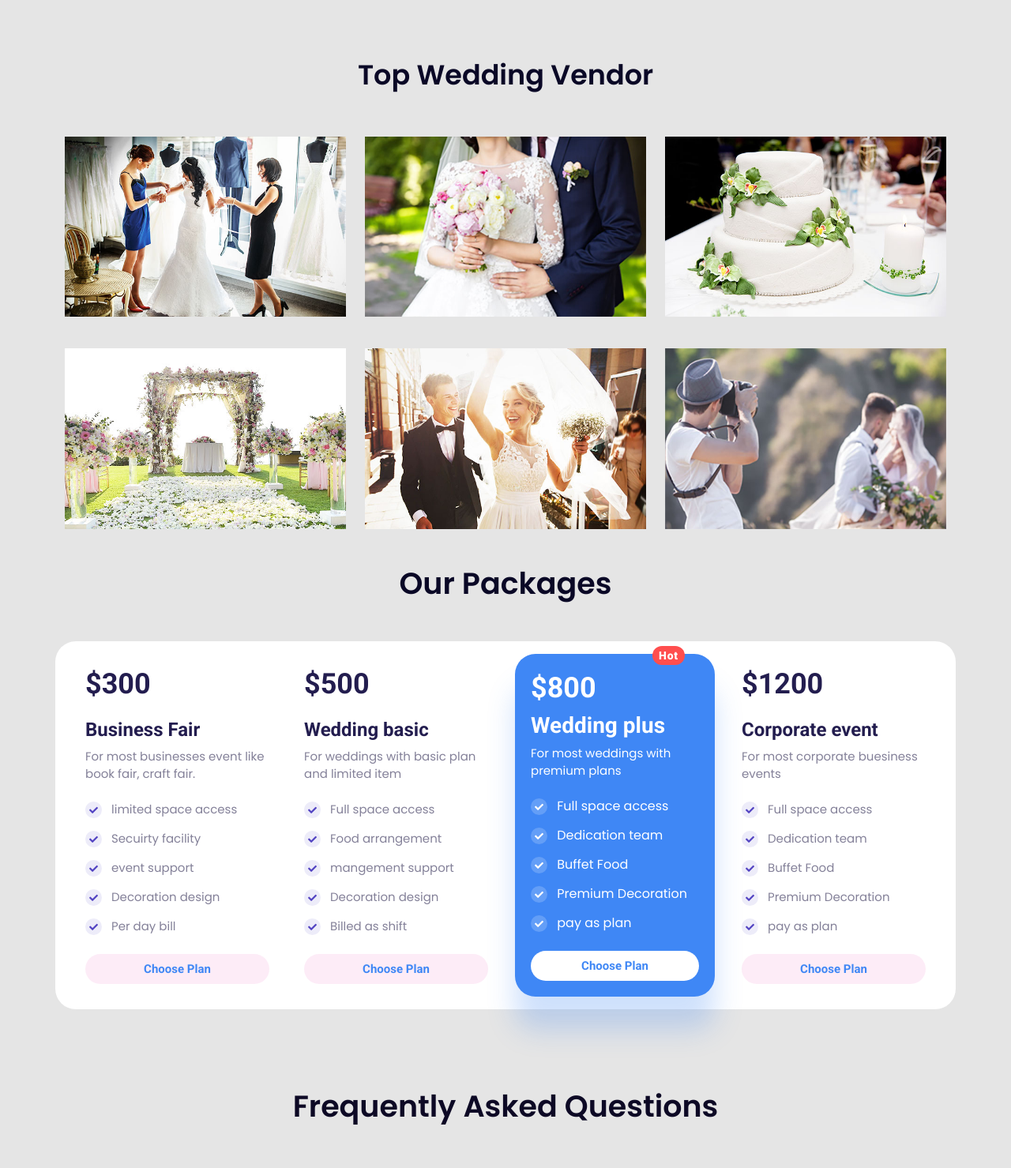
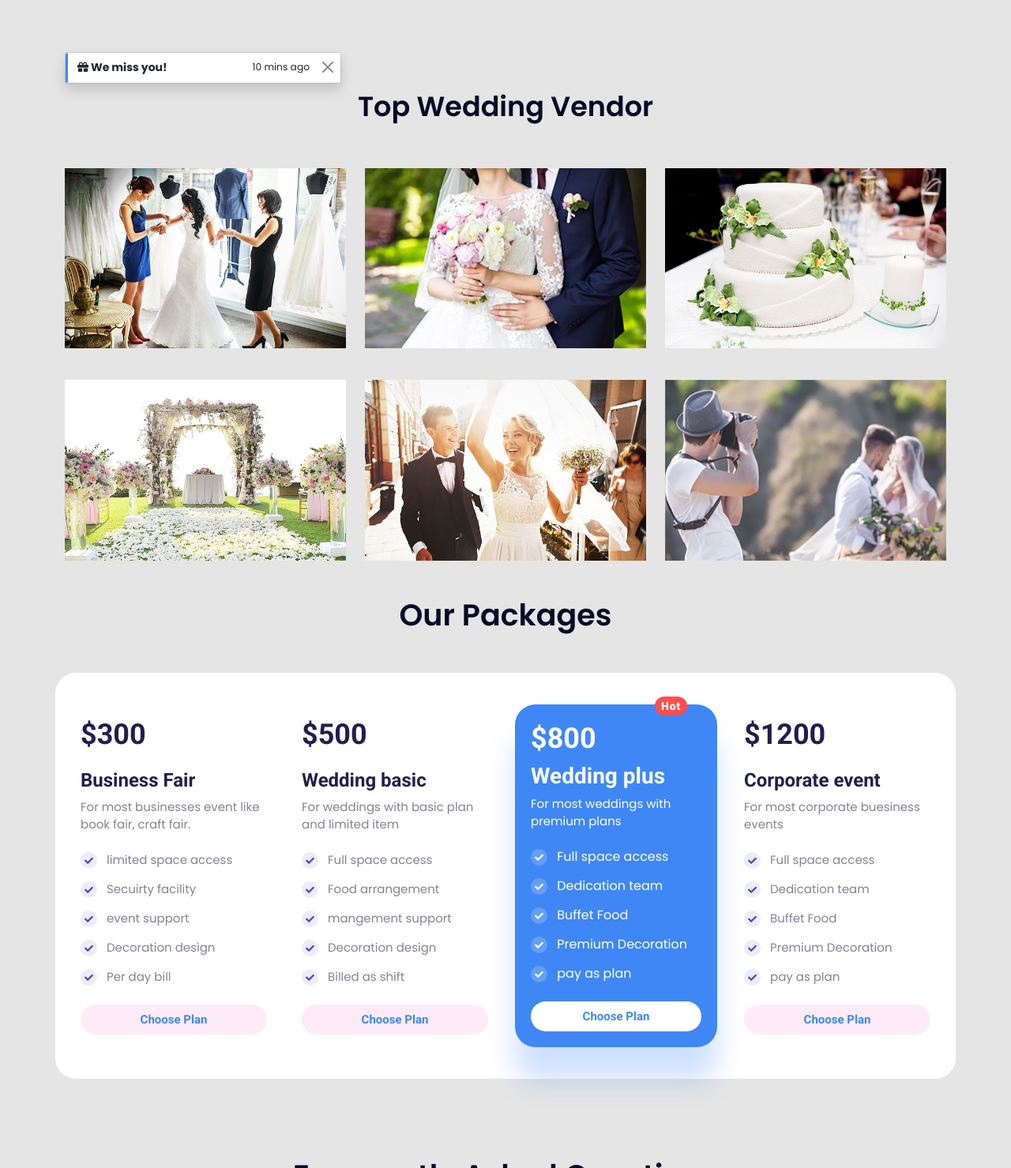
Before and after one commit to codermdshakil/convention-center, a plain HTML site: page index.html in a window 1280 px wide. Shown: the part 1010-2489 px from the top of the page at 79% size. Drawn offline with nearby package versions, Linux system fonts and the light colour scheme.

Commit message:
toast added

```diff
--- a/css/style.css
+++ b/css/style.css
@@ -45,10 +45,6 @@ home-section starts here
 .home-section{
     margin: 0px;
     padding:0px;
-}
-.carousel-item{
-    background: linear-gradient(180deg, rgba(0, 0, 0, 0.55) 21.92%, rgba(0, 0, 0, 0.418) 160.04%, rgba(0, 0, 0, 0.121) 160.06%), url(.jpg);
-    border-radius: 0px 0px 5px 5px;
 }
 .carousel-caption h1{
     font-style: normal;
@@ -105,9 +101,7 @@ moment-section starts here
     line-height: 28px;
     color: #6C6C6C;
 }
-.toast-body{
-    border-left: 1px solid black;
-}
+
 .btn{
     background-color:#3F87F5;
     border:1px solid #3F87F5;
@@ -207,7 +201,7 @@ top-wedding-section starts here
 }
 .pricing-contents{
     background-color: #FFFF;
-    padding: 10px;
+    padding: 40px 10px;
     border-radius: 26px;
 }
 .pricing-box{
@@ -339,7 +333,9 @@ top-wedding-section starts here
     text-align: center;
     letter-spacing: 0.833333px;
 }
-/* accordion-section starts here  */
+/*---------------------------------
+accordion-section starts here
+-----------------------------------  */
 .accordion-title{
     font-style: normal;
     font-weight: 600;
@@ -358,7 +354,9 @@ top-wedding-section starts here
     color: #383838;
 }
 
-/* footer-section starts here  */
+/*-------------------------------
+footer-section starts here
+----------------------------------  */
 .footer-section{
     background: #0B0D17;
     padding: 50px 0px;
@@ -389,6 +387,12 @@ top-wedding-section starts here
     cursor: pointer;
 }
 
+/*---------------------------
+toast section starts here
+--------------------------  */
+.toast-header{
+    border-left: 3px solid #3F87F5;
+}
 
 
 
--- a/index.html
+++ b/index.html
@@ -13,7 +13,6 @@
     <link rel="stylesheet" href="css/style.css">
 </head>
 <body>
-
     <!-- header-section starts here  -->
 <header class="header-section">
     <div class="header-wrapper">
@@ -130,6 +129,27 @@
   </div>
 </section>
 
+<!-- toast section starts here  -->
+<section class="toast-section">
+  <div class="toast-wrapper">
+    <div class="container">
+      <div class="toast-content">
+        <div class="row">
+          <div class="col-lg-12">
+            <div class="toast bg-white text-dark fade show">
+              <div class="toast-header bg-white text-dark">
+                  <strong class="me-auto"><i class="fas fa-gift"></i> We miss you!</strong>
+                  <small>10 mins ago</small>
+                  <button type="button" class="btn-close btn-close-dark" data-bs-dismiss="toast"></button>
+              </div>
+             </div>
+          </div>
+        </div>
+      </div>
+    </div>
+  </div>
+</section>
+
 <!--top-wedding-section starts here  -->
 <section class="top-wedding">
   <div class="top-wedding-wrapper">
@@ -221,7 +241,7 @@
     <div class="container">
       <div class="pricing-content ">
         <h2 class="packages-title text-center">Our Packages </h2>
-        <div class="row pricing-contents p-3">
+        <div class="row pricing-contents">
           <div class="col-lg-3 col-md-6 col-8 d-block m-auto ">
             <div class="pricing-box mb-5 mb-md-5 mb-lg-0 ">
               <h2>$300</h2>
@@ -379,6 +399,10 @@
 </footer>
 
 <!-- bootstrap bundle here  -->
-<script src="https://cdn.jsdelivr.net/npm/bootstrap@5.0.2/dist/js/bootstrap.bundle.min.js" integrity="sha384-MrcW6ZMFYlzcLA8Nl+NtUVF0sA7MsXsP1UyJoMp4YLEuNSfAP+JcXn/tWtIaxVXM" crossorigin="anonymous"></script>
+<script src="https://cdn.jsdelivr.net/npm/@popperjs/core@2.9.2/dist/umd/popper.min.js" integrity="sha384-IQsoLXl5PILFhosVNubq5LC7Qb9DXgDA9i+tQ8Zj3iwWAwPtgFTxbJ8NT4GN1R8p" crossorigin="anonymous"></script>
+<script src="https://cdn.jsdelivr.net/npm/bootstrap@5.0.2/dist/js/bootstrap.min.js" integrity="sha384-cVKIPhGWiC2Al4u+LWgxfKTRIcfu0JTxR+EQDz/bgldoEyl4H0zUF0QKbrJ0EcQF" crossorigin="anonymous"></script>
+
+<!-- <script src="https://cdn.jsdelivr.net/npm/bootstrap@5.0.2/dist/js/bootstrap.bundle.min.js" integrity="sha384-MrcW6ZMFYlzcLA8Nl+NtUVF0sA7MsXsP1UyJoMp4YLEuNSfAP+JcXn/tWtIaxVXM" crossorigin="anonymous"></script> -->
+</script>
 </body>
 </html>
```
